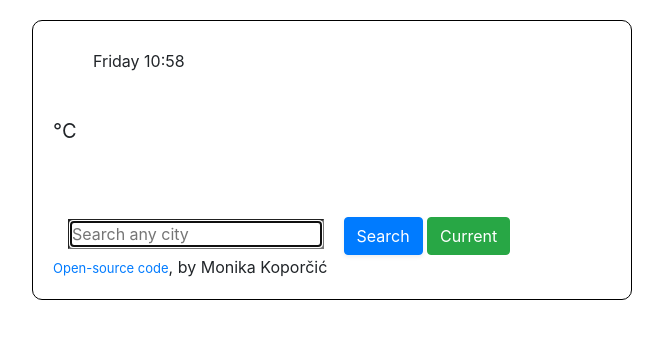
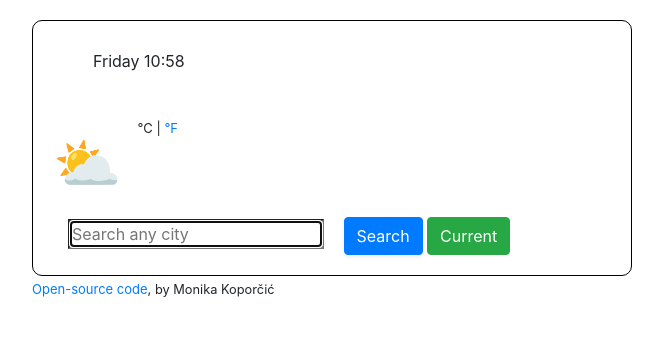
Before and after one commit to MoKop1993/project-weather-app, a plain HTML site: page index.html in a window 1280 px wide. Shown: the whole page, without its empty margins (308-971 px from the left). Drawn offline with nearby package versions, Linux system fonts and the light colour scheme; no server answers.

Commit message:
°C i ° F

```diff
--- a/index.html
+++ b/index.html
@@ -17,17 +17,23 @@
   <body>
 
     <div class="container">
+        <div class="weather-app-wrapper">
+        <div class="weather-app">
       <div class="clearfix">
-        </div>
-      </div>
+
+
       <h1 id="city"></h1>
       <ul>
         <li id="date">
 
         </li>
       </ul>
+      <span class="partlycloudy">
+        ⛅
       <span class="temperature" id="temperature"></span
-                ><span class="units">°C</span>
+                ><span class="units">°C |
+          <a href="#">°F</a></span>
+      </span>
               <form class="search-form" id="search-form">
       <span class="row-6">
                   <span class="col">
@@ -50,13 +56,20 @@
                   </span>
                    </span>
     </span>
+    </div>
+  </div>
+
+<small>
+
+        <a href="https://github.com/MoKop1993/project-weather-app">Open-source code</a>, by Monika Koporčić
+
+</small>
+    </div>
+</div>
+
 
   <script src="index.js"></script>
 
-</body>
 
-  <div>
-        <a href="https://github.com/MoKop1993/project-weather-app">Open-source code</a>, by Monika Koporčić
-    </div>
-
+ </body>
 </html>
--- a/style.css
+++ b/style.css
@@ -23,19 +23,22 @@ ul {
   list-style: none;
 }
 
-body {
+.weather-app-wrapper {
+  margin: 20px auto;
+  max-width: 600px;
+}
+
+.weather-app {
   border: 1px solid black;
   padding: 20px;
-  margin: 20px auto;
-  max-width: 600px;
   border-radius: 10px;
 }
 
 .units {
   position: relative;
-  top: -45px;
+  top: -50px;
   text-decoration: none;
-  font-size: 20px;
+  font-size: 13px;
 }
 
 a {
```
